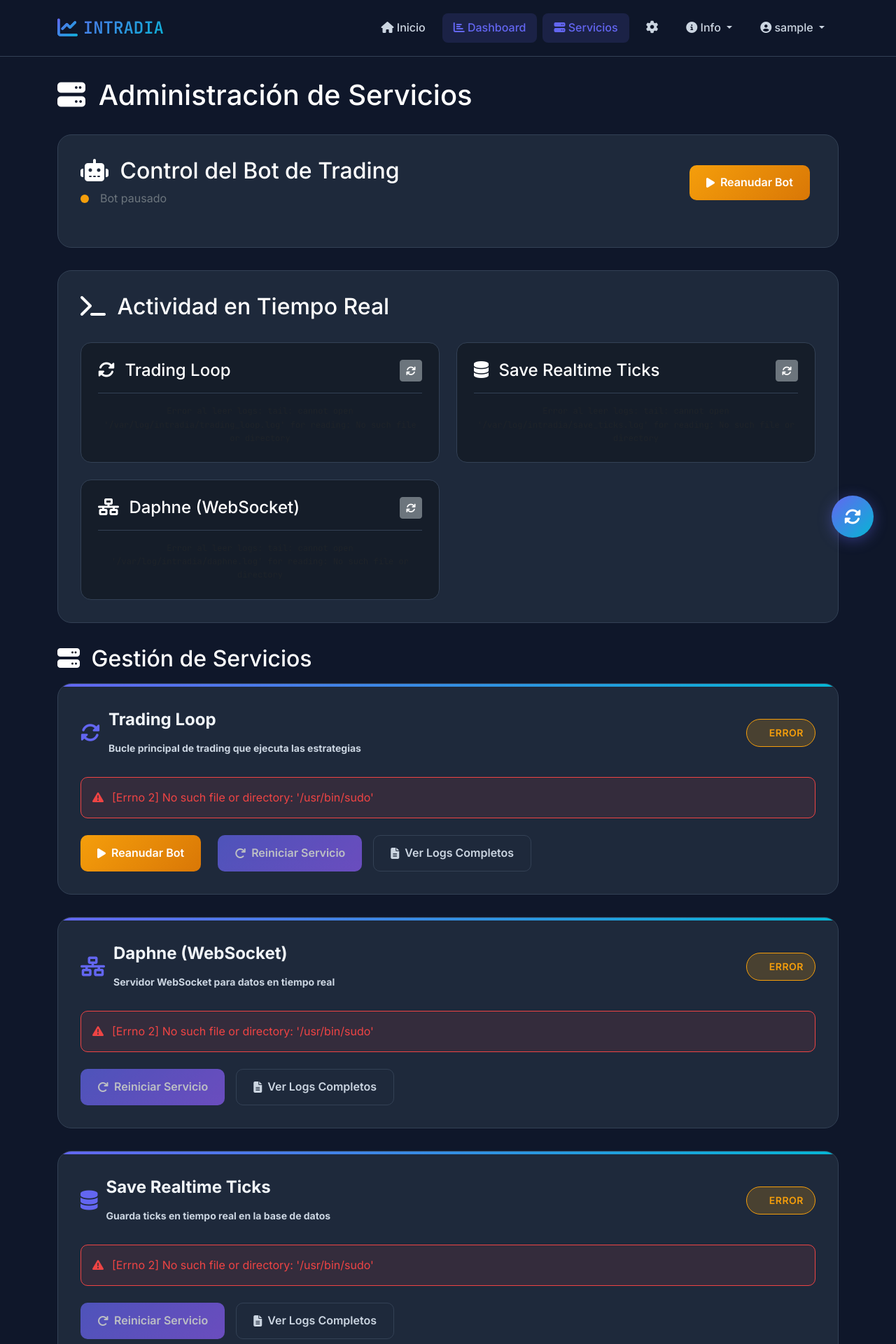
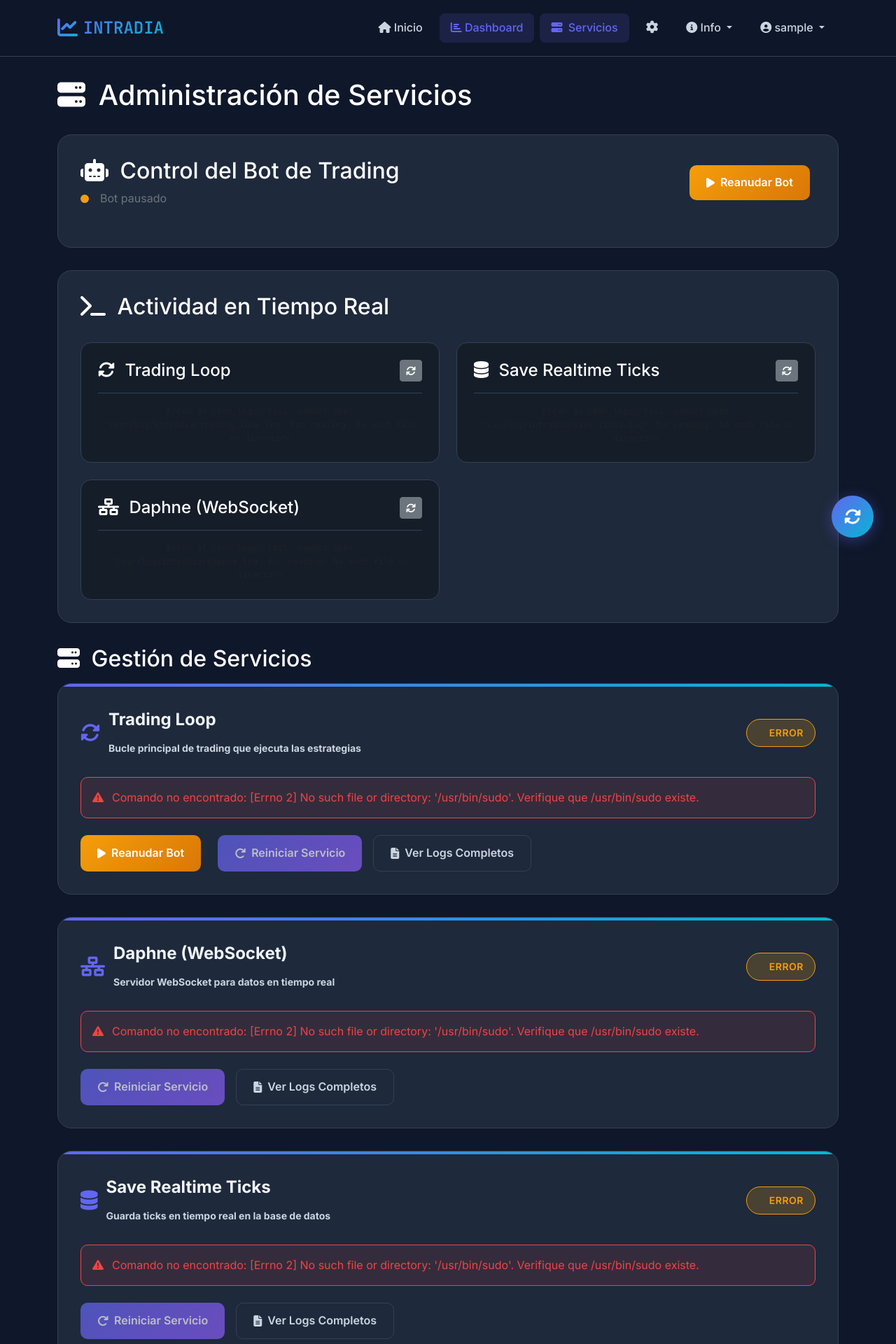
Before and after one commit to johnschneiider/INTRADIA, a Django app: page /engine/services-admin/ in a window 1280 px wide. Shown: the top 1920 px of the page at 70% size. Run offline with Django 5.2, Linux system fonts and the light colour scheme; a user stored in the database is signed in; tables that the repository leaves empty hold one stand-in row (values such as "Sample post"); parts of the project's set-up code (start-up, migrations or seed data) failed here and were passed over.

Commit message:
Corregir error 'sudo' no encontrado: usar rutas absolutas y mejorar manejo de errores

```diff
--- a/engine/views.py
+++ b/engine/views.py
@@ -979,7 +979,7 @@ def services_status_api(request):
                     log_file = '/var/log/gunicorn/intradia_error.log'
 
                 tail_result = subprocess.run(
-                    ['tail', '-n', '20', log_file],
+                    ['/usr/bin/tail', '-n', '20', log_file],
                     capture_output=True,
                     text=True,
                     timeout=5
@@ -1002,6 +1002,13 @@ def services_status_api(request):
                 'active': False,
                 'status': 'timeout',
                 'error': 'Timeout al consultar el servicio',
+                'service_name': service_name
+            }
+        except FileNotFoundError as e:
+            status_data[service_key] = {
+                'active': False,
+                'status': 'error',
+                'error': f'Comando no encontrado: {str(e)}. Verifique que /usr/bin/sudo existe.',
                 'service_name': service_name
             }
         except Exception as e:
@@ -1085,6 +1092,11 @@ def services_restart_api(request):
             'success': False,
             'message': 'Timeout al reiniciar el servicio'
         }, status=500)
+    except FileNotFoundError as e:
+        return JsonResponse({
+            'success': False,
+            'message': f'Comando no encontrado: {str(e)}. Verifique que /usr/bin/sudo existe en el servidor.'
+        }, status=500)
     except Exception as e:
         return JsonResponse({
             'success': False,
@@ -1119,7 +1131,7 @@ def services_logs_api(request):
 
     try:
         result = subprocess.run(
-            ['tail', '-n', str(lines), log_file],
+            ['/usr/bin/tail', '-n', str(lines), log_file],
             capture_output=True,
             text=True,
             timeout=10
@@ -1142,6 +1154,11 @@ def services_logs_api(request):
         return JsonResponse({
             'success': False,
             'message': 'Timeout al leer logs'
+        }, status=500)
+    except FileNotFoundError as e:
+        return JsonResponse({
+            'success': False,
+            'message': f'Comando no encontrado: {str(e)}. Verifique que /usr/bin/tail existe en el servidor.'
         }, status=500)
     except Exception as e:
         return JsonResponse({
@@ -1242,6 +1259,11 @@ def trading_loop_control_api(request):
             'success': False,
             'message': 'Timeout al ejecutar la acción'
         }, status=500)
+    except FileNotFoundError as e:
+        return JsonResponse({
+            'success': False,
+            'message': f'Comando no encontrado: {str(e)}. Verifique que /usr/bin/sudo existe en el servidor.'
+        }, status=500)
     except Exception as e:
         return JsonResponse({
             'success': False,
--- a/templates/base.html
+++ b/templates/base.html
@@ -229,8 +229,8 @@
                     </li>
                     {% if user.is_authenticated %}
                     <li class="nav-item">
-                        <a class="nav-link {% if request.path == '/engine/services-admin/' %}active{% endif %}" href="{% url 'engine:services-admin' %}">
-                            <i class="fas fa-server"></i> <span class="d-none d-lg-inline">Servicios</span>
+                        <a class="nav-link {% if request.path == '/engine/services-admin/' %}active{% endif %}" href="{% url 'engine:services-admin' %}" title="Administración de Servicios">
+                            <i class="fas fa-server"></i> <span class="d-none d-md-inline ms-1">Servicios</span>
                         </a>
                     </li>
                     <li class="nav-item">
```
